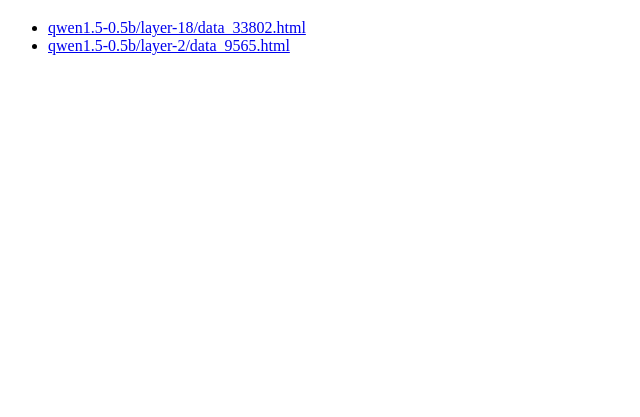
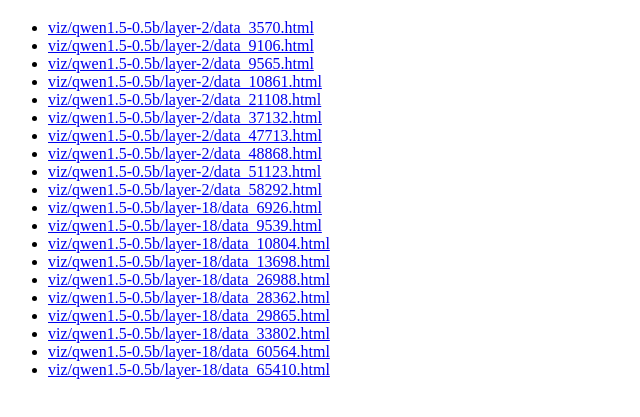
Before and after one commit to kcoopermiller/sae-merge, a plain HTML site: page index.html in a window 1280 px wide. Shown: the part 61-478 px from the top of the page, without its empty margins (0-640 px from the left). Drawn offline with Linux system fonts and the light colour scheme.

Commit message:
fix paths

```diff
--- a/index.html
+++ b/index.html
@@ -15,9 +15,29 @@
   <script>
     // Array of visualization file paths
     const visualizations = [
-      'qwen1.5-0.5b/layer-18/data_33802.html',
-      'qwen1.5-0.5b/layer-2/data_9565.html',
-      // Add more visualization file paths here
+        // Layer 2
+        'qwen1.5-0.5b/layer-2/data_3570.html',
+        'qwen1.5-0.5b/layer-2/data_9106.html',
+        'qwen1.5-0.5b/layer-2/data_9565.html',
+        'qwen1.5-0.5b/layer-2/data_10861.html',
+        'qwen1.5-0.5b/layer-2/data_21108.html',
+        'qwen1.5-0.5b/layer-2/data_37132.html',
+        'qwen1.5-0.5b/layer-2/data_47713.html',
+        'qwen1.5-0.5b/layer-2/data_48868.html',
+        'qwen1.5-0.5b/layer-2/data_51123.html',
+        'qwen1.5-0.5b/layer-2/data_58292.html',
+        // Layer 18
+        'qwen1.5-0.5b/layer-18/data_6926.html',
+        'qwen1.5-0.5b/layer-18/data_9539.html',
+        'qwen1.5-0.5b/layer-18/data_10804.html',
+        'qwen1.5-0.5b/layer-18/data_13698.html',
+        'qwen1.5-0.5b/layer-18/data_26988.html',
+        'qwen1.5-0.5b/layer-18/data_28362.html',
+        'qwen1.5-0.5b/layer-18/data_29865.html',
+        'qwen1.5-0.5b/layer-18/data_33802.html',
+        'qwen1.5-0.5b/layer-18/data_60564.html',
+        'qwen1.5-0.5b/layer-18/data_65410.html',
+        // Add more visualization file paths here
     ];
 
     const visualizationList = document.getElementById('visualizationList');
@@ -27,7 +47,7 @@
       const listItem = document.createElement('li');
       const link = document.createElement('a');
       link.href = viz;
-      link.textContent = viz;
+      link.textContent = 'viz/' + viz;
       listItem.appendChild(link);
       visualizationList.appendChild(listItem);
     });
```
